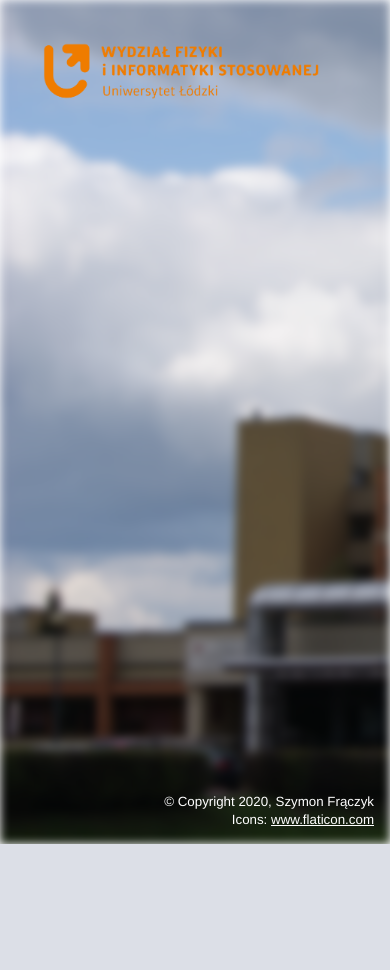
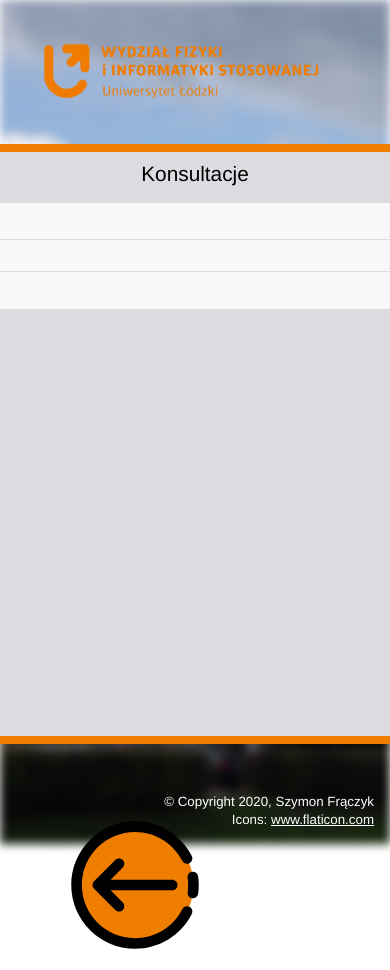
Before and after one commit to Mashnar/Praca_Inzynierska, a Symfony app: template templates/consultation/index.html.twig in a window 390 px wide; the page is wider, and only the part inside the window is pictured. Before the commit the page ends 844 px from the top of that part, so only its background shows below. Run offline with Twig, Linux system fonts and the light colour scheme; the template is opened without the code that fills it: most values are stand-ins (such as "Sample title", 1, 10 or a date in 2020); some libraries are stand-ins or nearby versions.

Commit message:
Konsultacje gotowe

```diff
--- a/public/consultation/consultation.css
+++ b/public/consultation/consultation.css
@@ -0,0 +1,133 @@
+/*.parent {*/
+/*    display: grid;*/
+/*    grid-template-columns: 1fr;*/
+/*    grid-template-rows: 1fr;*/
+/*    grid-column-gap: 0px;*/
+/*    grid-row-gap: 0px;*/
+/*}*/
+
+/*.consultation {*/
+/*    grid-area: 1 / 1 / 2 / 2;*/
+/*    background-color: #DCDBE0;*/
+/*    border-style: solid;*/
+/*    border-width: 8px;*/
+/*    border-color: #ef7d00;*/
+/*}*/
+
+
+.consultation {
+    margin-top: 5%;
+    background-color: #DCDBE0;
+    border-style: solid;
+    border-width: 8px;
+    border-color: #ef7d00;
+    width: 1200px;
+    height: 600px;
+    position: relative;
+    left: 50%;
+    transform: translateX(-50%);
+    overflow-y: scroll;
+}
+
+
+::-webkit-scrollbar-thumb {
+    background-color: darkgrey;
+    outline: 1px solid slategrey;
+
+}
+
+-webkit-scrollbar-track {
+    -webkit-box-shadow: inset 0 0 6px rgba(0, 0, 0, 0.3);
+}
+
+
+::-webkit-scrollbar {
+    width: 3em;
+
+}
+
+
+/*
+https://codepen.io/AllThingsSmitty/pen/MyqmdM
+*/
+
+table {
+    border: 1px solid #ccc;
+    border-collapse: collapse;
+    margin: 0;
+    padding: 0;
+    width: 100%;
+    table-layout: fixed;
+}
+
+table caption {
+    font-size: 1.5em;
+    margin: .5em 0 .75em;
+}
+
+table tr {
+    background-color: #f8f8f8;
+    border: 1px solid #ddd;
+    padding: .35em;
+}
+
+table th,
+table td {
+    padding: .625em;
+    text-align: center;
+}
+
+table th {
+    font-size: .85em;
+    letter-spacing: .1em;
+    text-transform: uppercase;
+}
+
+@media screen and (max-width: 600px) {
+    table {
+        border: 0;
+    }
+
+    table caption {
+        font-size: 1.3em;
+    }
+
+    table thead {
+        border: none;
+        clip: rect(0 0 0 0);
+        height: 1px;
+        margin: -1px;
+        overflow: hidden;
+        padding: 0;
+        position: absolute;
+        width: 1px;
+    }
+
+    table tr {
+        border-bottom: 3px solid #ddd;
+        display: block;
+        margin-bottom: .625em;
+    }
+
+    table td {
+        border-bottom: 1px solid #ddd;
+        display: block;
+        font-size: .8em;
+        text-align: right;
+    }
+
+    table td::before {
+        /*
+        * aria-label has no advantage, it won't be read inside a table
+        content: attr(aria-label);
+        */
+        content: attr(data-label);
+        float: left;
+        font-weight: bold;
+        text-transform: uppercase;
+    }
+
+    table td:last-child {
+        border-bottom: 0;
+    }
+}
--- a/src/Command/categoriesFromWebsite.php
+++ b/src/Command/categoriesFromWebsite.php
@@ -4,7 +4,6 @@
 namespace App\Command;
 
 use App\Service\CategoriesCronService;
-use App\Service\EntityService;
 use Symfony\Component\Console\Command\Command;
 use Symfony\Component\Console\Input\InputInterface;
 use Symfony\Component\Console\Output\OutputInterface;
@@ -18,7 +17,6 @@
     /**
      * categoriesFromWebsite constructor.
      * @param CategoriesCronService $newsCronService
-     * @param EntityService $entityService
      */
     public function __construct(CategoriesCronService $newsCronService)
     {
--- a/src/Controller/ScheduleController.php
+++ b/src/Controller/ScheduleController.php
@@ -6,7 +6,6 @@
 use Symfony\Bundle\FrameworkBundle\Controller\AbstractController;
 use Symfony\Component\HttpFoundation\Response;
 use Symfony\Component\Routing\Annotation\Route;
-use Symfony\Contracts\HttpClient\Exception\TransportExceptionInterface;
 
 class ScheduleController extends AbstractController
 {
@@ -15,7 +14,6 @@
      * @Route("/schedule", name="generate_schedule")
      * @param ScheduleService $scheduleService
      * @return Response
-     * @throws TransportExceptionInterface
      */
     public function schedule(ScheduleService $scheduleService): Response
     {
--- a/src/Service/EntityService.php
+++ b/src/Service/EntityService.php
@@ -5,6 +5,7 @@
 
 
 use App\Entity\CategoriesWebsite;
+use App\Entity\Consultation;
 use App\Entity\DataMain;
 use App\Entity\Device;
 use App\Entity\WebsitePosts;
@@ -69,6 +70,11 @@
     public function rollback(): void
     {
         $this->entityManager->rollback();
+    }
+
+    public function getAllTeachersShift(): array
+    {
+        return $this->entityManager->getRepository(Consultation::class)->findAll();
     }
 
 
--- a/templates/consultation/index.html.twig
+++ b/templates/consultation/index.html.twig
@@ -3,7 +3,40 @@
     <link href="{{ asset('consultation/consultation.css') }}" rel="stylesheet">
 {% endblock %}
 {% block content %}
+    <div class="parent">
+        <div class="consultation">
 
 
+            <table>
+                <caption>Konsultacje</caption>
+                <thead>
+                <tr>
+                    <th scope="col">Dane osobowe</th>
+                    <th scope="col">Opis</th>
+                    <th scope="col">Dyżur</th>
+                </tr>
+                </thead>
+                <tbody>
+                {% for teacher in consultation %}
+                    <tr>
+                        <td data-label="dane">{{ teacher.name }}</td>
+                        <td data-label="opis">{{ teacher.description }}</td>
+                        <td data-label="dyzur">{{ teacher.shift }}</td>
+                    </tr>
+                {% endfor %}
 
+
+                </tbody>
+            </table>
+
+        </div>
+
+    </div>
+
+    <a href="{{ path('homepage') }}">
+        <div class="back_button" style="position:absolute;top: 800px;height: 170px;left: 50px;">
+
+
+        </div>
+    </a>
 {% endblock %}
--- a/templates/homepage/index.html.twig
+++ b/templates/homepage/index.html.twig
@@ -27,10 +27,10 @@
 
         </a>
 
-        <div class="main_content_box consultation">
+        <a class="main_content_box consultation" href="{{ path('consultation') }}">
 
 
-        </div>
+        </a>
 
 
     </div>
```
Also changed, not shown: src/Command/teacherShift.php (added, +46 -0 lines), src/Controller/ConsultationController.php (+5 -3 lines), src/Service/ConsultationService.php (+9 -0 lines).
